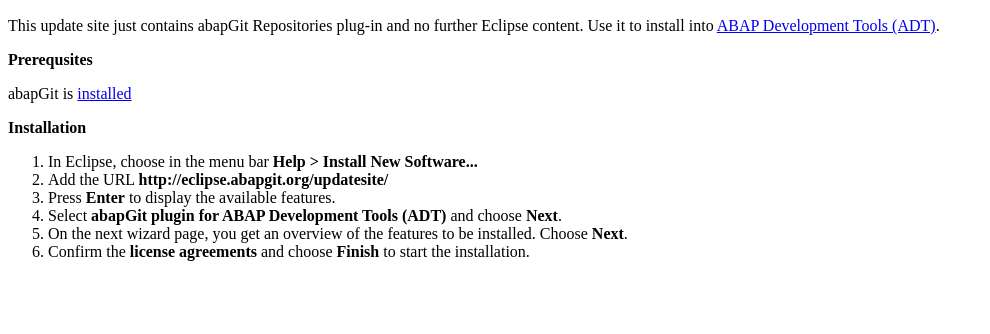
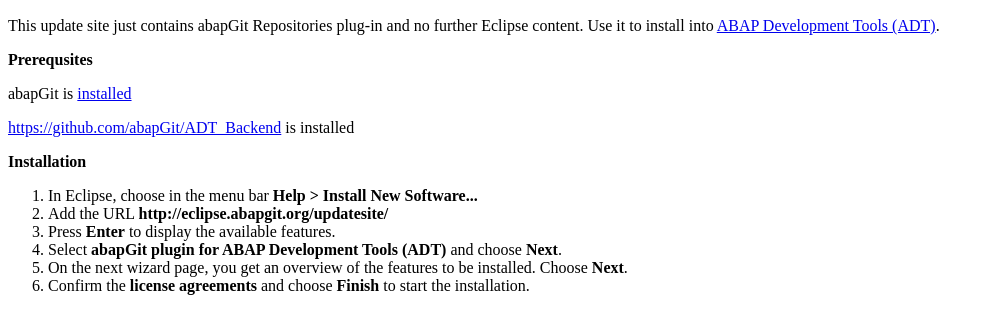
Before and after one commit to abapGit/eclipse.abapgit.org, a plain HTML site: page updatesite/index.html in a window 1280 px wide. Shown: the part 38-372 px from the top of the page, without its empty margins (0-990 px from the left). Drawn offline with Linux system fonts and the light colour scheme.

Commit message:
prerequsites

```diff
--- a/updatesite/index.html
+++ b/updatesite/index.html
@@ -8,6 +8,7 @@
                Use it to install into <a href="https://tools.hana.ondemand.com/#abap">ABAP Development Tools (ADT)</a>.</p>
             <b>Prerequsites</b>
             <p>abapGit is <a href="https://docs.abapgit.org/guide-upgrade.html">installed</a></p>
+            <p><a href="https://github.com/abapGit/ADT_Backend">https://github.com/abapGit/ADT_Backend</a> is installed</p>
             <b>Installation</b>
             <ol>
                 <li>In Eclipse, choose in the menu bar <b>Help > Install New Software...</b></li>
```
